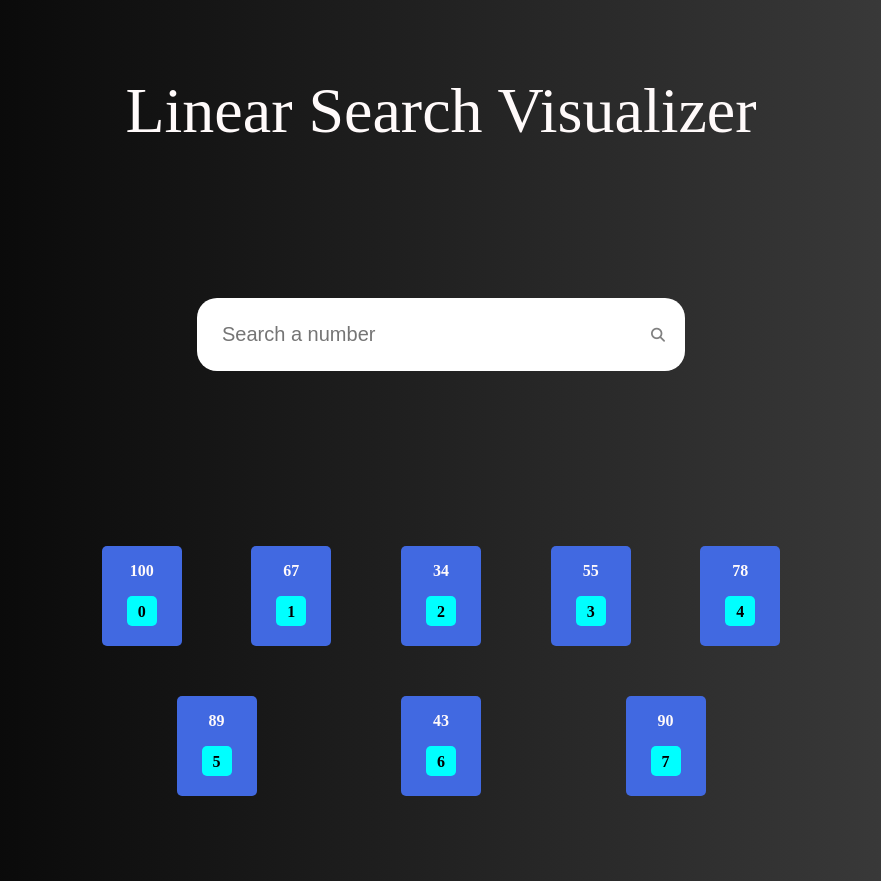
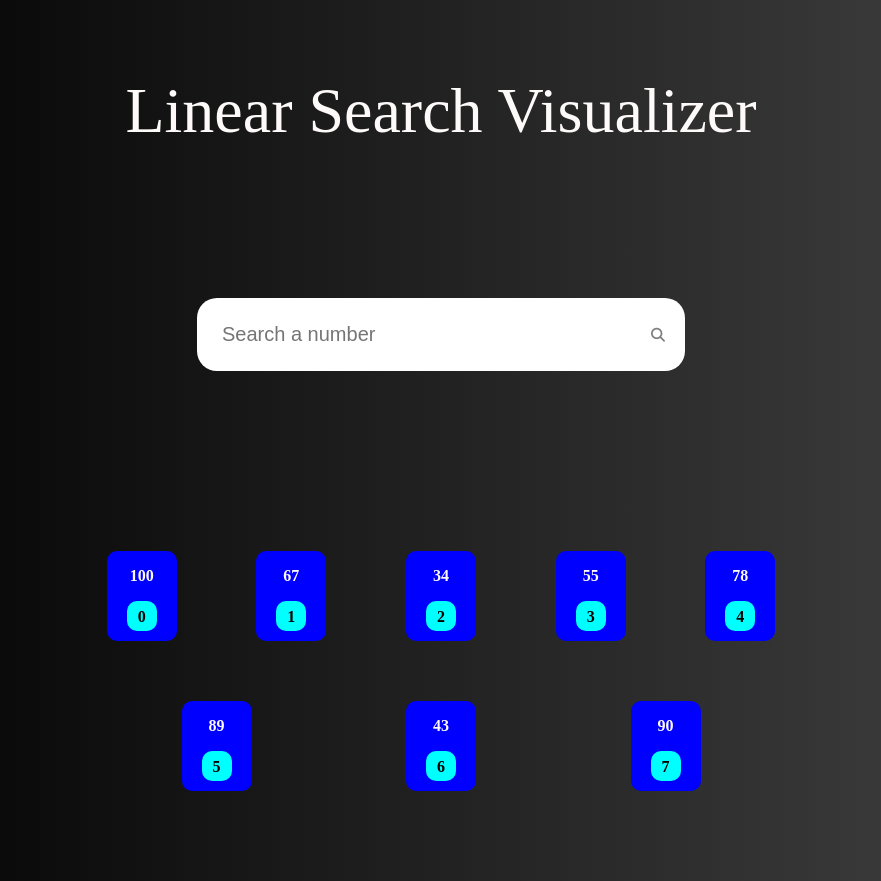
Before and after one commit to ishvar99/linear-search-visualizer, a React (Create React App) app: page / in a window 1280 px wide. Shown: the whole page, without its empty margins (199-1080 px from the left). Built offline with nearby package versions, Linux system fonts and the light colour scheme.

Commit message:
changed background color and other css changes

```diff
--- a/src/components/ArrayItem/ArrayItem.css
+++ b/src/components/ArrayItem/ArrayItem.css
@@ -1,12 +1,12 @@
 .array-item {
-  height: 100px;
-  width: 80px;
-  background-color: royalblue;
+  height: 90px;
+  width: 70px;
+  background-color: blue;
   display: flex;
   flex-direction: column;
   align-items: center;
-  border-radius: 5px;
-  margin: 25px;
+  border-radius: 10px;
+  margin: 30px;
 }
 
 .array-item p {
```
